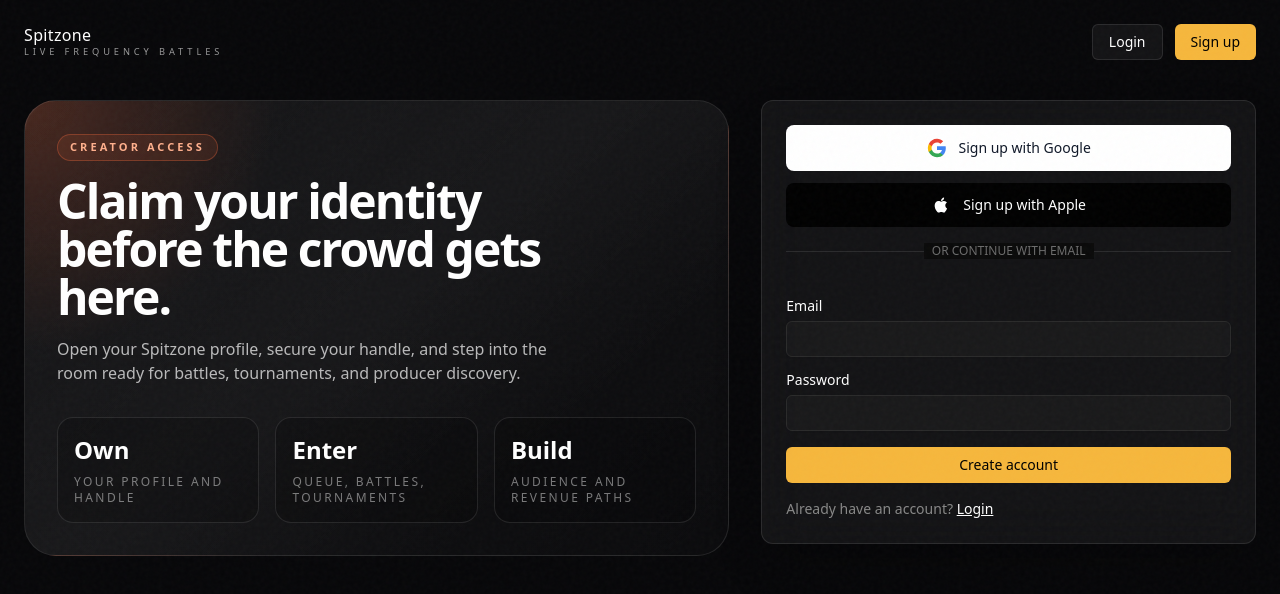
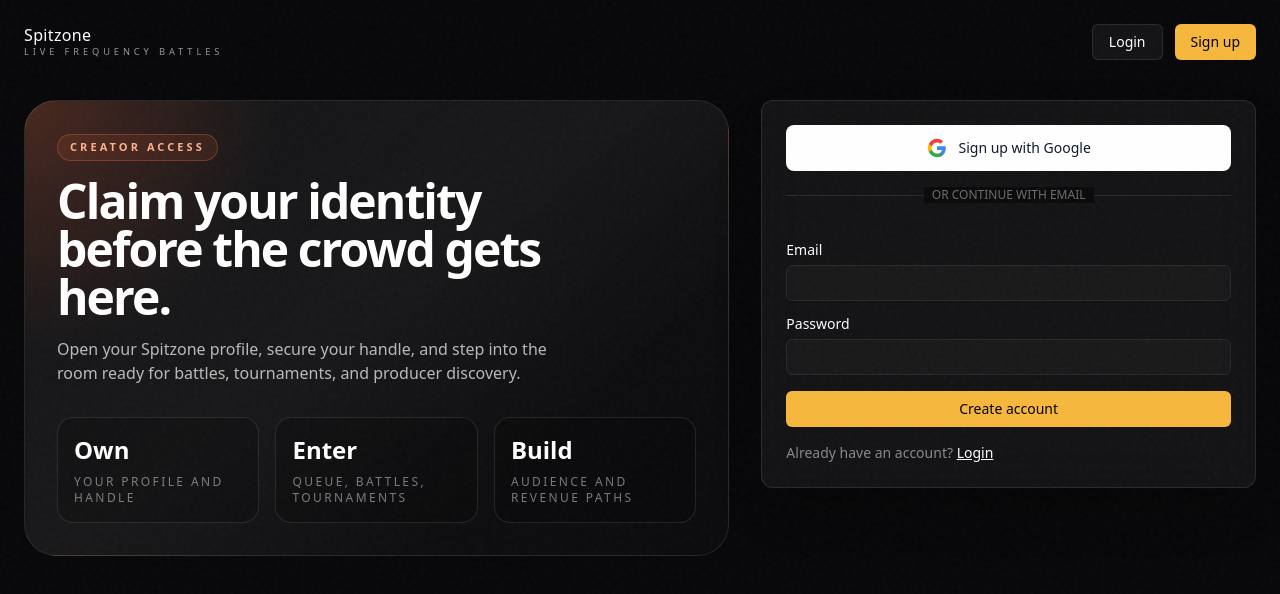
Before and after one commit to reprewindai-dev/battlearena, a Next.js app: page /signup in a window 1280 px wide. Shown: the top 594 px of the page. Built offline with nearby package versions, Linux system fonts and the light colour scheme; no server answers.

Commit message:
Remove Apple OAuth - keeping Google only

```diff
--- a/src/components/auth/OAuthButtons.tsx
+++ b/src/components/auth/OAuthButtons.tsx
@@ -11,7 +11,7 @@ interface OAuthButtonsProps {
 export default function OAuthButtons({ mode, nextPath = "/app" }: OAuthButtonsProps) {
   const [loading, setLoading] = useState<string | null>(null);
 
-  async function signInWithProvider(provider: "google" | "apple") {
+  async function signInWithProvider(provider: "google") {
     setLoading(provider);
 
     try {
@@ -69,22 +69,6 @@ export default function OAuthButtons({ mode, nextPath = "/app" }: OAuthButtonsPr
         {loading === "google" ? "Connecting..." : `${mode === "login" ? "Sign in" : "Sign up"} with Google`}
       </button>
 
-      {/* Apple Button */}
-      <button
-        onClick={() => signInWithProvider("apple")}
-        disabled={!!loading}
-        className="flex w-full items-center justify-center gap-3 rounded-lg bg-black px-4 py-3 text-sm font-medium text-white transition-all hover:bg-gray-900 disabled:opacity-50"
-      >
-        {loading === "apple" ? (
-          <div className="h-5 w-5 animate-spin rounded-full border-2 border-white/30 border-t-white" />
-        ) : (
-          <svg className="h-5 w-5" fill="currentColor" viewBox="0 0 24 24">
-            <path d="M17.05 20.28c-.98.95-2.05.88-3.08.4-1.09-.5-2.08-.48-3.24 0-1.44.62-2.2.44-3.06-.4C2.79 15.25 3.51 7.59 9.05 7.31c1.35.07 2.29.74 3.08.8 1.18-.24 2.31-.93 3.57-.84 1.51.12 2.65.72 3.4 1.8-2.87 1.73-2.28 5.98.22 7.13-.57 1.5-1.31 2.99-2.54 4.09l.01-.01zM12.03 7.25c-.15-2.23 1.66-4.07 3.74-4.25.29 2.58-2.34 4.5-3.74 4.25z" />
-          </svg>
-        )}
-        {loading === "apple" ? "Connecting..." : `${mode === "login" ? "Sign in" : "Sign up"} with Apple`}
-      </button>
-
       {/* Divider */}
       <div className="relative my-4">
         <div className="absolute inset-0 flex items-center">
```
